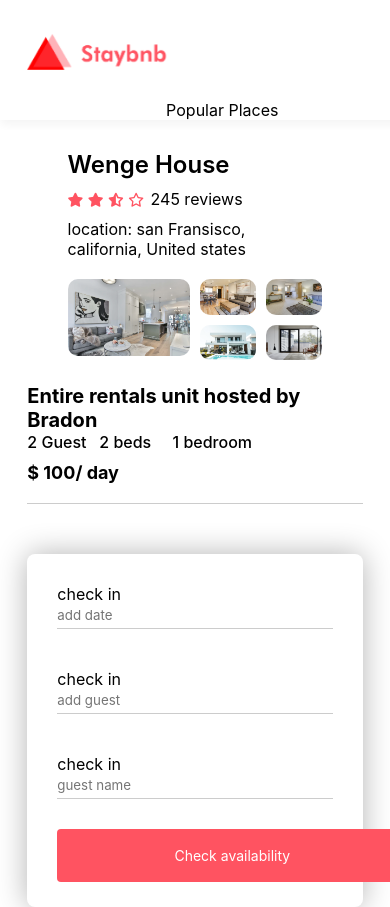
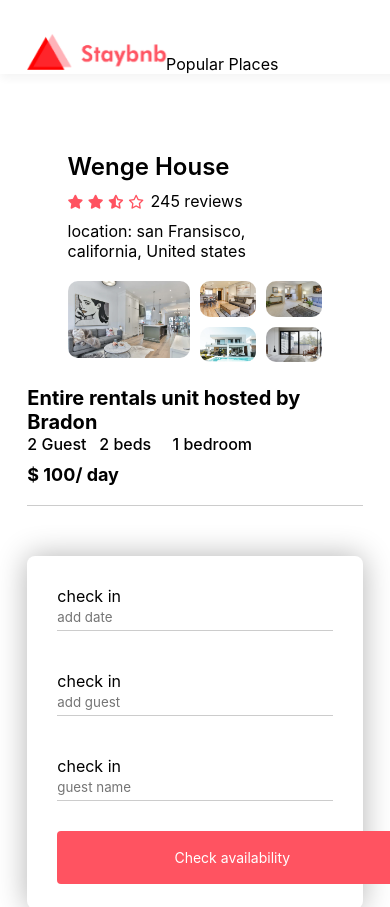
Before and after one commit to Mohdumar1/StayBnb-hotel-booking-website, a plain HTML site: page house.html in a window 390 px wide. Shown: the top 907 px of the page. Drawn offline with Linux system fonts and the light colour scheme.

```diff
--- a/style.css
+++ b/style.css
@@ -40,7 +40,7 @@
     font-size: 14px;
 }
 .container{
-    padding: 0 7%;
+    padding: 2px 7%;
 }
 .container h1{
     font-size: 4vw;
@@ -260,18 +260,18 @@
        top: 4%;
        left: 7%;
    }
-   nav{
+   nav {
        position: fixed;
        top: 0;
-       z-index: 100;
+       z-index: 999;
        display: inline-block;
        width: 100%;
-       padding: 90px 7% 30px;
+       padding: 44px 7% 30px;
        background: #ccc;
        text-align: center;
        overflow:hidden;
        transition:  max-height .7s;
-        max-height: 0px;
+       max-height: 0px;
         opacity: .999;
     }
    nav li{
@@ -291,8 +291,7 @@
         background-color: white;
         font-size: 25px;
         cursor: pointer;
-        z-index: 1000;
-        cursor: zoom-in;
+        z-index: 1000  !important ;
     }
     .show-menu{
         max-height: 300px;
```
Also changed, not shown: index.html (+2 -2 lines).
